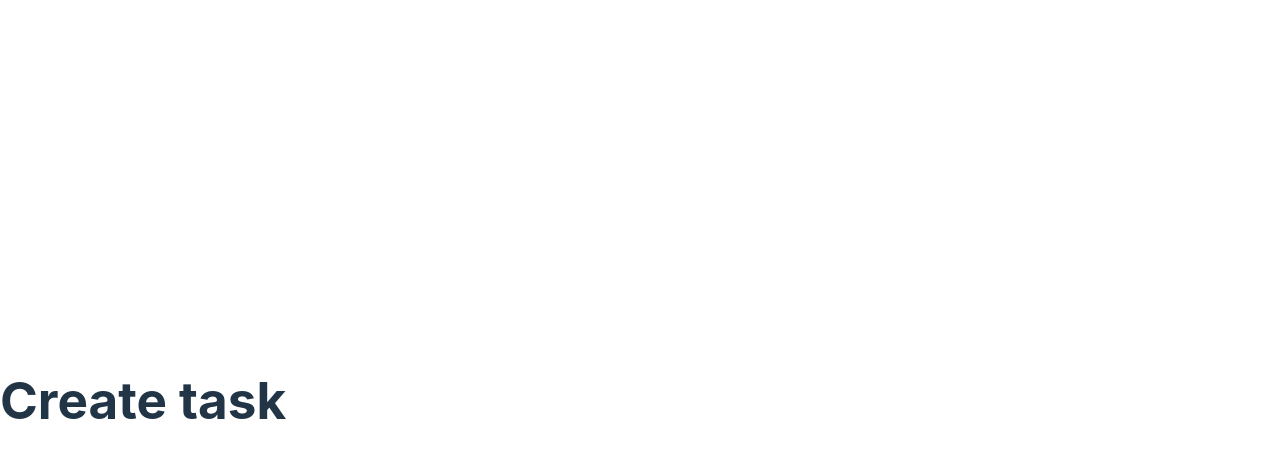
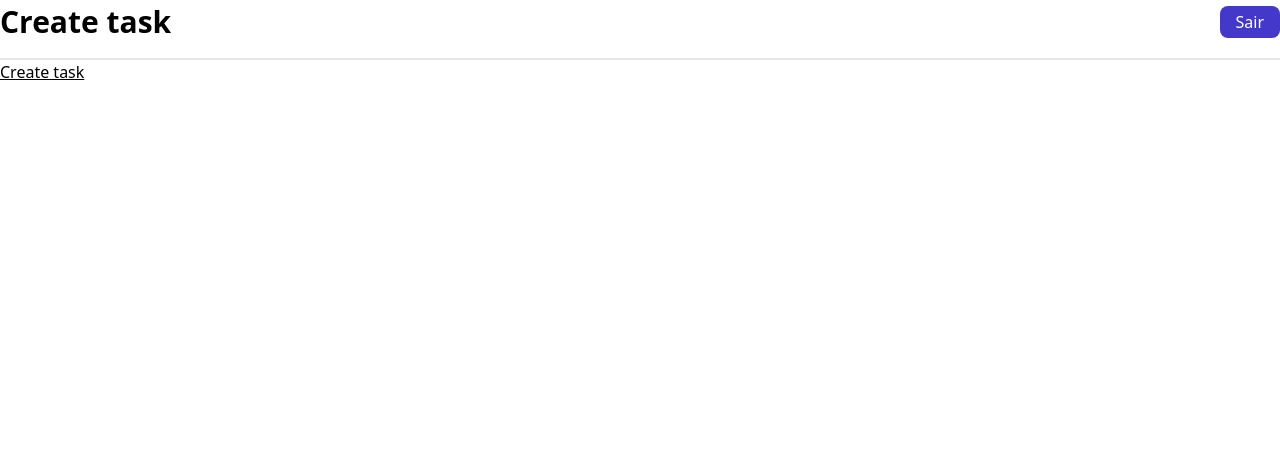
Before and after one commit to Helton-Carlos/create-task, a React (Vite) app: page / in a window 1280 px wide. Shown: the top 458 px of the page. Built offline with nearby package versions, Linux system fonts and the light colour scheme.

Commit message:
feat: adding tailwind

```diff
--- a/package.json
+++ b/package.json
@@ -16,6 +16,9 @@
     "@types/react": "^18.0.17",
     "@types/react-dom": "^18.0.6",
     "@vitejs/plugin-react": "^2.0.1",
+    "autoprefixer": "^10.4.8",
+    "postcss": "^8.4.16",
+    "tailwindcss": "^3.1.8",
     "typescript": "^4.6.4",
     "vite": "^3.0.7"
   }
--- /dev/null
+++ b/postcss.config.cjs
@@ -0,0 +1,6 @@
+module.exports = {
+  plugins: {
+    tailwindcss: {},
+    autoprefixer: {},
+  },
+}
--- a/src/App.css
+++ /dev/null
@@ -1,41 +0,0 @@
-#root {
-  max-width: 1280px;
-  margin: 0 auto;
-  padding: 2rem;
-  text-align: center;
-}
-
-.logo {
-  height: 6em;
-  padding: 1.5em;
-  will-change: filter;
-}
-.logo:hover {
-  filter: drop-shadow(0 0 2em #646cffaa);
-}
-.logo.react:hover {
-  filter: drop-shadow(0 0 2em #61dafbaa);
-}
-
-@keyframes logo-spin {
-  from {
-    transform: rotate(0deg);
-  }
-  to {
-    transform: rotate(360deg);
-  }
-}
-
-@media (prefers-reduced-motion: no-preference) {
-  a:nth-of-type(2) .logo {
-    animation: logo-spin infinite 20s linear;
-  }
-}
-
-.card {
-  padding: 2em;
-}
-
-.read-the-docs {
-  color: #888;
-}
--- a/src/App.tsx
+++ b/src/App.tsx
@@ -1,8 +1,10 @@
 import Card from "./components/Card"
+import Main from "./layout/main"
 
 function App() {
   return (
     <div className="App">
+      <Main />
       <Card />
     </div>
   )
--- a/src/components/Card.tsx
+++ b/src/components/Card.tsx
@@ -3,11 +3,11 @@ import { useState } from 'react'
 function Card() {
     const [name, setCount] = useState<string>('Create task')
 
-  return (
-    <div className="App">
-     <h1>{name}</h1>
-    </div>
-  )
+    return (
+        <div className="underline">
+            <h1>{name}</h1>
+        </div>
+    )
 }
 
 export default Card
--- a/src/index.css
+++ b/src/index.css
@@ -1,70 +1,3 @@
-:root {
-  font-family: Inter, Avenir, Helvetica, Arial, sans-serif;
-  font-size: 16px;
-  line-height: 24px;
-  font-weight: 400;
-
-  color-scheme: light dark;
-  color: rgba(255, 255, 255, 0.87);
-  background-color: #242424;
-
-  font-synthesis: none;
-  text-rendering: optimizeLegibility;
-  -webkit-font-smoothing: antialiased;
-  -moz-osx-font-smoothing: grayscale;
-  -webkit-text-size-adjust: 100%;
-}
-
-a {
-  font-weight: 500;
-  color: #646cff;
-  text-decoration: inherit;
-}
-a:hover {
-  color: #535bf2;
-}
-
-body {
-  margin: 0;
-  display: flex;
-  place-items: center;
-  min-width: 320px;
-  min-height: 100vh;
-}
-
-h1 {
-  font-size: 3.2em;
-  line-height: 1.1;
-}
-
-button {
-  border-radius: 8px;
-  border: 1px solid transparent;
-  padding: 0.6em 1.2em;
-  font-size: 1em;
-  font-weight: 500;
-  font-family: inherit;
-  background-color: #1a1a1a;
-  cursor: pointer;
-  transition: border-color 0.25s;
-}
-button:hover {
-  border-color: #646cff;
-}
-button:focus,
-button:focus-visible {
-  outline: 4px auto -webkit-focus-ring-color;
-}
-
-@media (prefers-color-scheme: light) {
-  :root {
-    color: #213547;
-    background-color: #ffffff;
-  }
-  a:hover {
-    color: #747bff;
-  }
-  button {
-    background-color: #f9f9f9;
-  }
-}
+@tailwind base;
+@tailwind components;
+@tailwind utilities;
--- /dev/null
+++ b/src/layout/Main.tsx
@@ -0,0 +1,20 @@
+import { useState } from 'react'
+
+function Card() {
+  const [name, setCount] = useState<string>('Create task')
+
+  return (
+    <div className="bg-white w-full h-[60px] border-b-2 z-50">
+      <div className='flex justify-between row-auto items-center pt-1'>
+        <div>
+          <h1 className='text-3xl font-bold'>{name}</h1>
+        </div>
+        <div>
+          <button className='bg-indigo-700 text-white px-4 py-1 rounded-lg'>Sair</button>
+        </div>
+      </div>
+    </div>
+  )
+}
+
+export default Card
--- /dev/null
+++ b/tailwind.config.cjs
@@ -0,0 +1,10 @@
+/** @type {import('tailwindcss').Config} */
+module.exports = {
+  content: [
+    "./src/**/*.{js,jsx,ts,tsx}",
+  ],
+  theme: {
+    extend: {},
+  },
+  plugins: [],
+}
```
Also changed, not shown: 2 other files (tests, documents, lock files or other folders).
